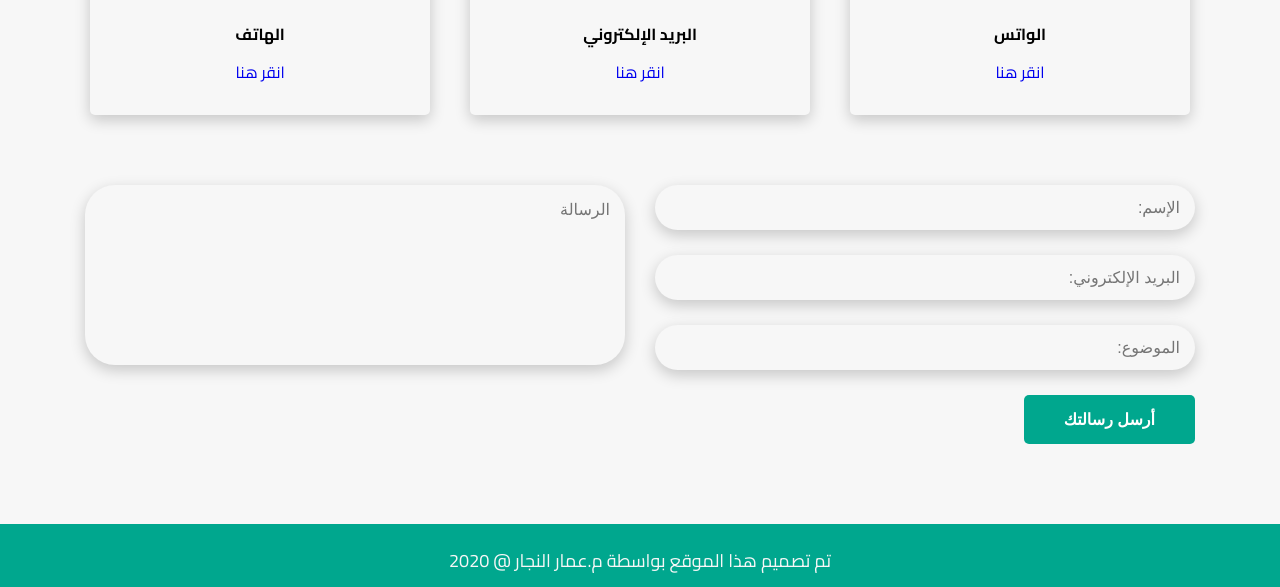
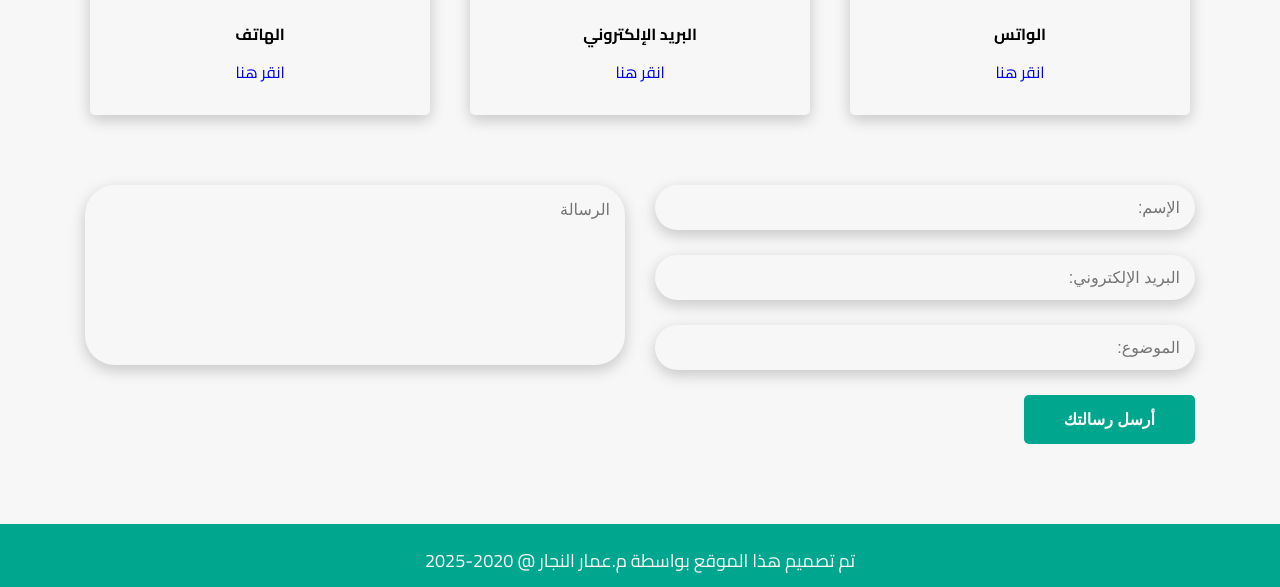
Before and after one commit to Ammar-1993/portfolio, a plain HTML site: page index.html in a window 1280 px wide. Shown: the part 7967-8554 px from the top of the page. Drawn offline with Linux system fonts and the light colour scheme.

Commit message:
Change the footer

```diff
--- a/index.html
+++ b/index.html
@@ -845,7 +845,7 @@
       <div class="container">
         <div class="row justify-content-center">
           <p class="copyright-text">
-            تم تصميم هذا الموقع بواسطة م.عمار النجار @ 2020
+            تم تصميم هذا الموقع بواسطة م.عمار النجار @ 2020-2025
           </p>
         </div>
       </div>
```
